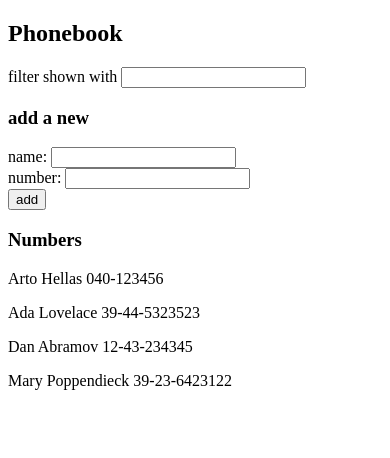
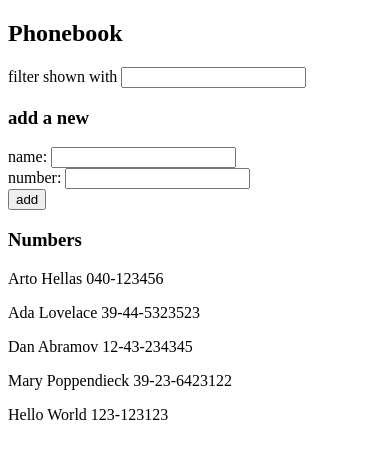
Before and after one commit to craftzmask/fullstack-frontend, a React (Create React App) app in the folder part2/phonebook/: page / in a window 390 px wide. Shown: the top 458 px of the page. Built offline with nearby package versions, Linux system fonts and the light colour scheme; data requests are answered from the project's data file.

Commit message:
2.15: Phonebook step7

```diff
--- a/part2/phonebook/db.json
+++ b/part2/phonebook/db.json
@@ -1,5 +1,5 @@
 {
-  "persons":[
+  "persons": [
     {
       "name": "Arto Hellas",
       "number": "040-123456",
@@ -19,6 +19,11 @@
       "name": "Mary Poppendieck",
       "number": "39-23-6423122",
       "id": 4
+    },
+    {
+      "name": "Hello World",
+      "number": "123-123123",
+      "id": 5
     }
   ]
 }
--- a/part2/phonebook/src/App.js
+++ b/part2/phonebook/src/App.js
@@ -33,9 +33,13 @@
         number: newNumber
       }
 
-      setPersons(persons.concat(personObject))
-      setNewName('')
-      setNewNumber('')
+      axios
+        .post('http://localhost:3001/persons', personObject)
+        .then(response => {
+          setPersons(persons.concat(response.data))
+          setNewName('')
+          setNewNumber('')
+        })
     }
   }
 
```
